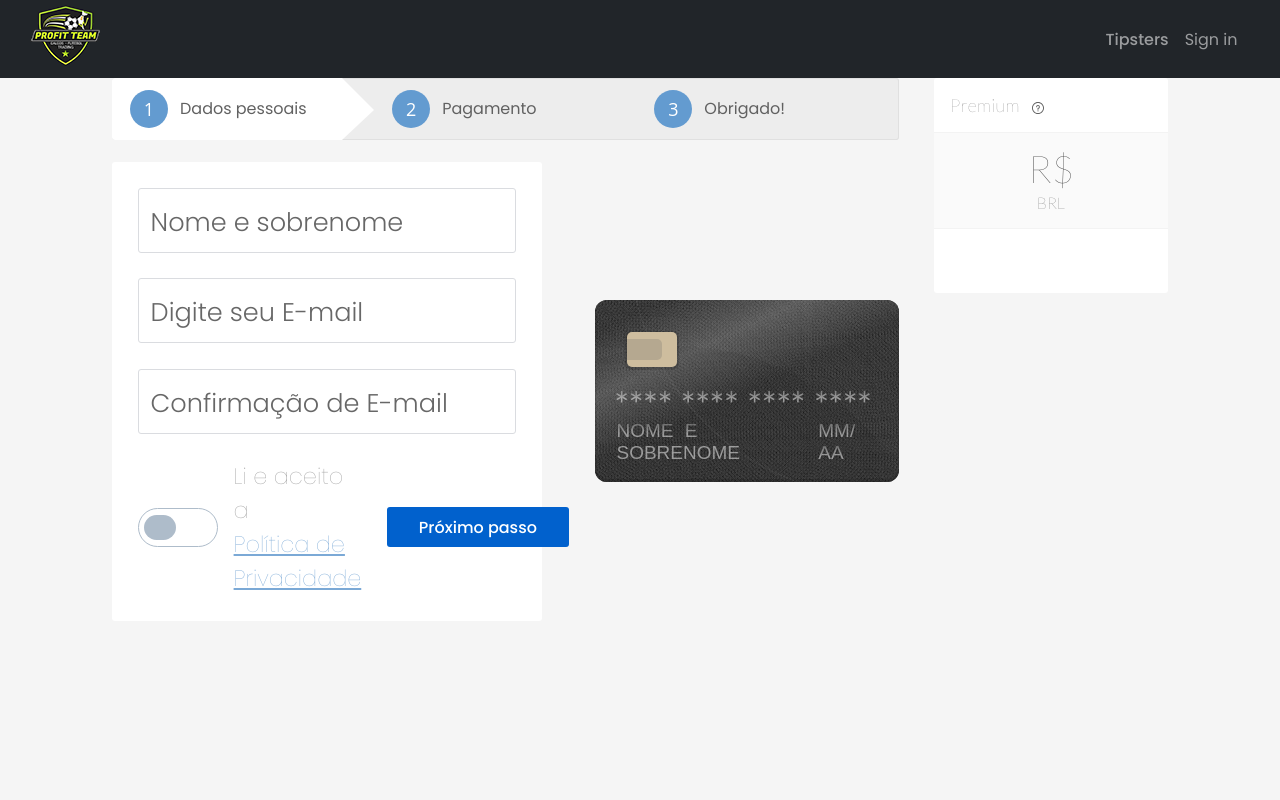
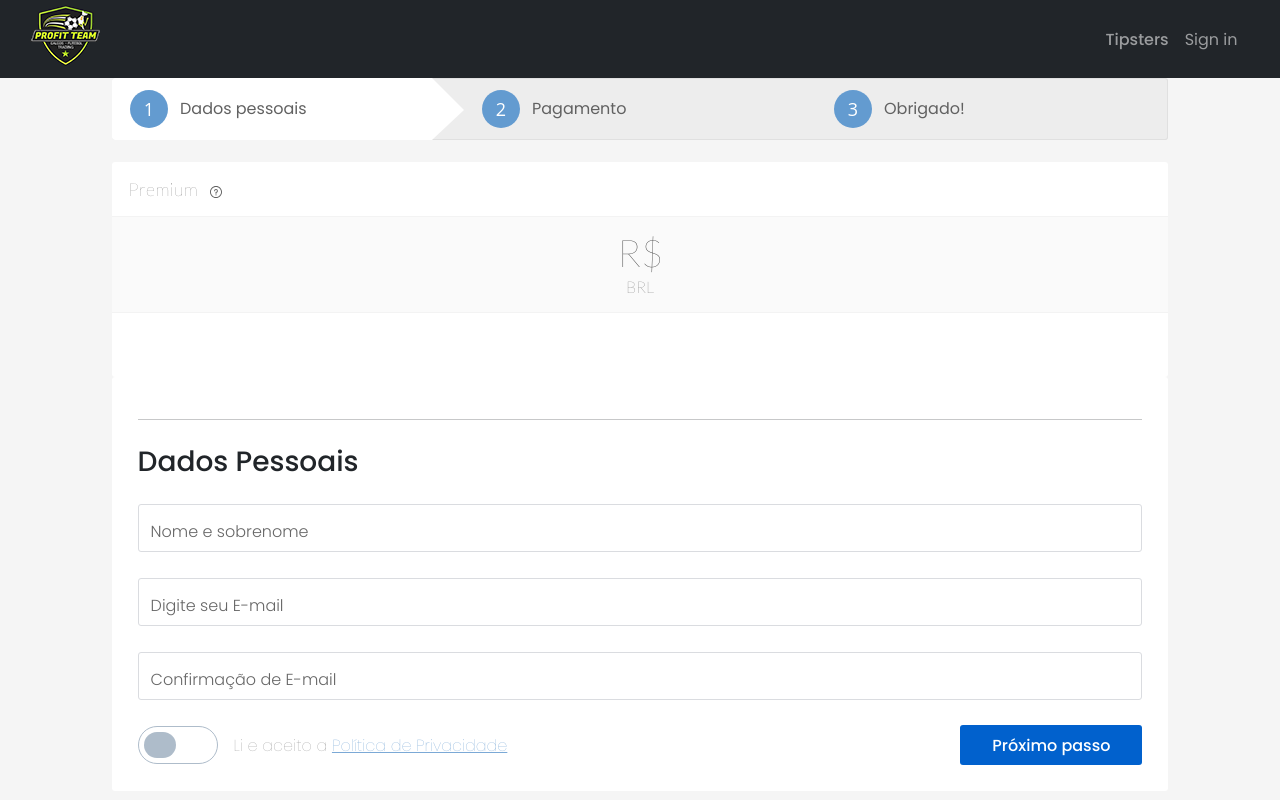
Before and after one commit to vinisp/store_next_prof, a Next.js app: page /checkout/1 in a window 1280 px wide. Shown: the top 800 px of the page. Built offline with nearby package versions, Linux system fonts and the light colour scheme; no server answers.

Commit message:
basico do estilo

```diff
--- a/src/components/Card/styles.ts
+++ b/src/components/Card/styles.ts
@@ -9,9 +9,7 @@ export const Wrapper = styled.div`
 
 export const Content = styled.div`
   width: 304px;
-  position: relative;
   margin: auto;
-  margin-right: 0;
   height: 182px;
 `
 
--- a/src/components/Checkout/styles.ts
+++ b/src/components/Checkout/styles.ts
@@ -2,13 +2,15 @@ import styled from 'styled-components'
 
 export const Wrapper = styled.div`
   display: flex;
+  flex-wrap: wrap;
+  justify-content: center;
+  gap: 1rem;
 `
 
 export const Payment = styled.div`
   background: #ffffff;
   border-radius: 3px;
   padding: 1.6rem;
-  min-width: 430px;
   width: 100%;
 
   & > * {
--- a/src/components/FormPersonal/index.tsx
+++ b/src/components/FormPersonal/index.tsx
@@ -47,6 +47,8 @@ function FormPersonal() {
 
   return (
     <S.Wrapper status={useSection.screen}>
+      <hr />
+      <h3>Dados Pessoais</h3>
       <S.Group>
         <S.Flex>
           <S.Input
--- a/src/components/FormPersonal/styles.ts
+++ b/src/components/FormPersonal/styles.ts
@@ -34,7 +34,7 @@ export const Input = styled.input`
     display: block;
     font-weight: 400;
     color: #797979;
-    font-size: 1.75rem;
+    font-size: 1rem;
     border: 1px solid #dadce0;
     font-family: var(--font-poppins);
     text-indent: 1.4rem;
@@ -79,7 +79,7 @@ export const Label = styled.label`
   color: #676767;
   font-weight: 300;
   position: absolute;
-  font-size: 1.6rem;
+  font-size: 1rem;
   top: 15px;
   left: 13px;
 `
@@ -160,7 +160,7 @@ export const Terms = styled.div`
 
   &,
   button {
-    font-size: 1.4rem;
+    font-size: 1rem;
     font-weight: 100;
   }
 
--- a/src/components/Info/styles.ts
+++ b/src/components/Info/styles.ts
@@ -1,7 +1,7 @@
 import styled from 'styled-components'
 
 export const Wrapper = styled.div`
-  max-width: 278px;
+  width: 100%;
 `
 
 export const Content = styled.div`
--- a/src/templates/Home/index.tsx
+++ b/src/templates/Home/index.tsx
@@ -76,10 +76,10 @@ function TemplateHome() {
             }}
           >
             <StepBox />
+            <Info />
             <Checkout />
           </ElementProvider>
         </S.Main>
-        <Info />
       </S.Content>
     </S.Wrapper>
   )
--- a/src/templates/Home/styles.ts
+++ b/src/templates/Home/styles.ts
@@ -12,6 +12,7 @@ export const Wrapper = styled.div`
 
 export const Content = styled.div`
   display: flex;
+  flex-wrap: wrap;
 
   & > * {
     width: 100%;
```
